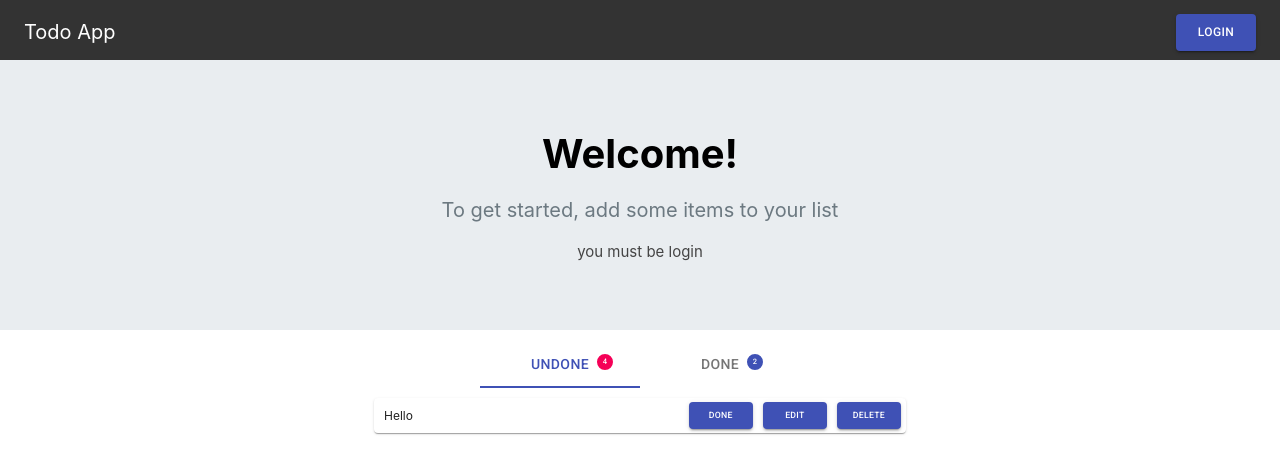
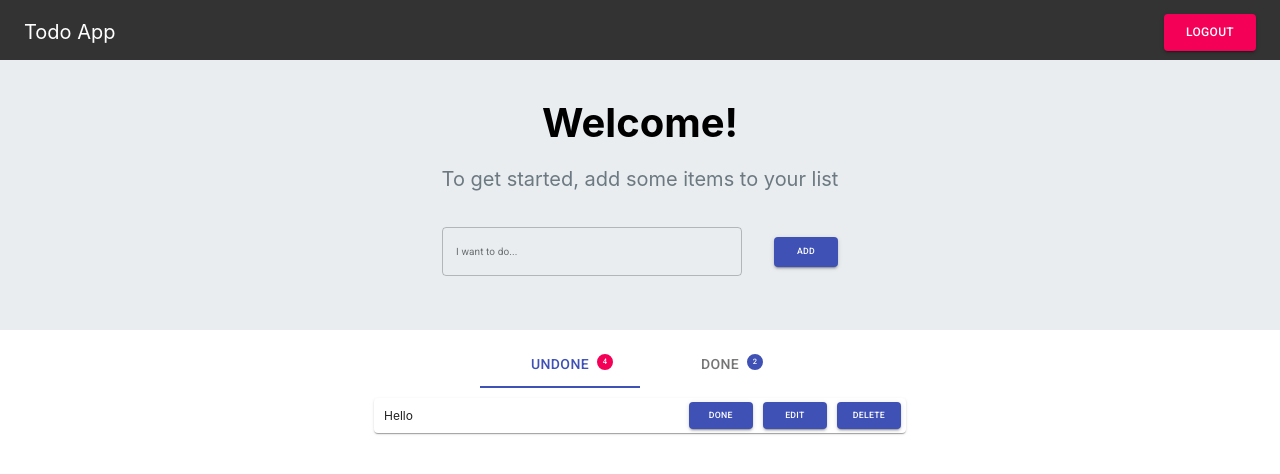
Before and after one commit to Phoenix2035/react-redux-todo-with-persist, a React (Create React App) app: page / in a window 1280 px wide. Shown: the top 474 px of the page. Built offline with nearby package versions, Linux system fonts and the light colour scheme.

Commit message:
addtodo and logout btn is done

```diff
--- /dev/null
+++ b/src/Components/AddBtn.jsx
@@ -0,0 +1,12 @@
+import React from 'react';
+import {Button,Grid} from "@material-ui/core";
+
+function AddBtn(props) {
+    return (
+        <Button variant={"contained"} color={"primary"} style={{width:'2rem', height:'3rem'}}>
+               Add
+           </Button>
+    );
+}
+
+export default AddBtn;
--- /dev/null
+++ b/src/Components/AddTodoInput.jsx
@@ -0,0 +1,37 @@
+import React from 'react';
+import TextField from "@material-ui/core/TextField";
+import makeStyles from "@material-ui/core/styles/makeStyles";
+import AddBtn from "./AddBtn";
+
+
+const useStyles = makeStyles((theme) => ({
+    root: {
+        '& > *': {
+            margin: theme.spacing(2),
+            width: '30rem'
+        }
+    },
+    input: {
+        "&::placeholder": {
+            fontSize: '3rem'
+        }
+    }
+}));
+
+function AddTodoInput() {
+    const classes = useStyles();
+
+    return (
+        <form className={classes.root} noValidate autoComplete="off" style={{
+            display: 'flex',
+            justifyContent: 'center',
+            alignItems: 'center',
+            width: '50%'
+        }}>
+            <TextField className={classes.input} label="I want to do..." variant="outlined"/>
+            <AddBtn/>
+        </form>
+    );
+}
+
+export default AddTodoInput;
--- /dev/null
+++ b/src/Components/Logout.jsx
@@ -0,0 +1,11 @@
+import React from 'react';
+import {Button} from "@material-ui/core";
+
+function Logout() {
+    return (
+        <Button variant={"contained"} color={"secondary"} size={"large"}
+                style={{fontSize: '1.2rem'}}>Logout</Button>
+    );
+}
+
+export default Logout;
--- /dev/null
+++ b/src/Themes/theme.js
@@ -0,0 +1,14 @@
+import {createMuiTheme} from "@material-ui/core/styles";
+
+export default createMuiTheme({
+
+    MuiInput: {
+        input: {
+            "&:placeholder": {
+                fontSize: "5rem",
+                color: 'red'
+            }
+        }
+    }
+
+})
--- a/src/Views/Header.jsx
+++ b/src/Views/Header.jsx
@@ -1,6 +1,8 @@
 import React from 'react';
 import {Container, Grid} from "@material-ui/core";
 import Login from "../Components/Login";
+import Logout from "../Components/Logout";
+import AddTodoInput from "../Components/AddTodoInput";
 
 function Header() {
     return (
@@ -10,7 +12,7 @@
                     <Grid container justify={"space-between"} alignItems={'center'}
                           style={{display: 'flex', height: '100%'}}>
                         <p style={{color: 'white', fontSize: '2rem'}}>Todo App</p>
-                        <Login/>
+                        <Logout/>
                     </Grid>
                 </Container>
             </Container>
@@ -20,7 +22,8 @@
                       alignItems={"center"} direction={'column'}>
                     <h1 style={{fontSize: '4rem', margin: '0'}}>Welcome!</h1>
                     <p style={{fontSize: '2rem', color: '#6c7981'}}>To get started, add some items to your list</p>
-                    <p style={{fontSize: '1.5rem', color: '#444', margin: '0'}}>you must be login</p>
+                    {/*<p style={{fontSize: '1.5rem', color: '#444', margin: '0'}}>you must be login</p>*/}
+                    <AddTodoInput/>
                 </Grid>
             </Container>
         </header>
```
Also changed, not shown: src/App.js (+7 -4 lines).
